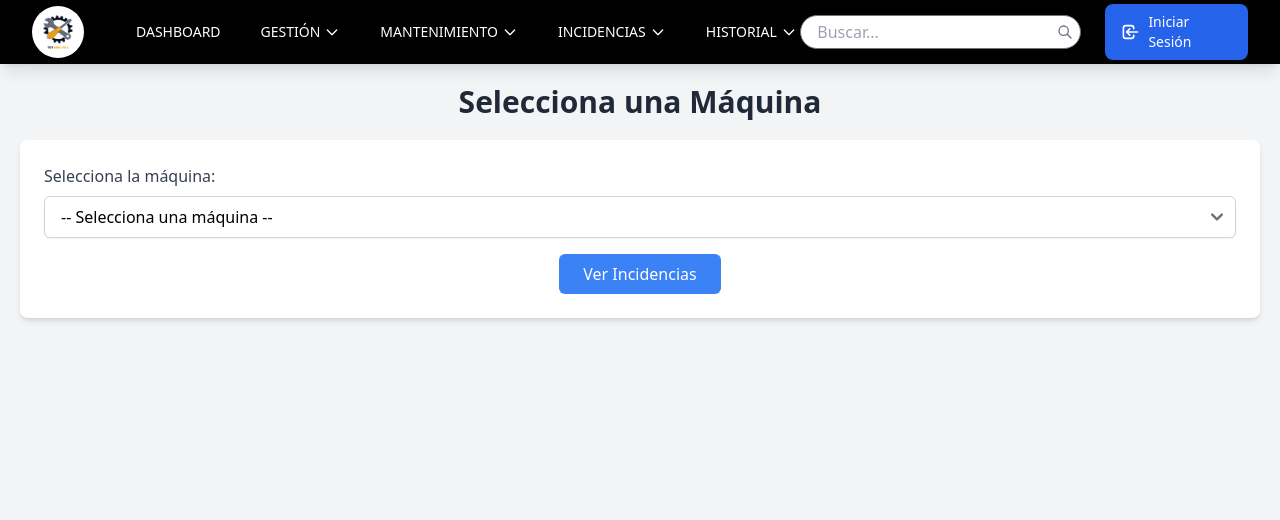
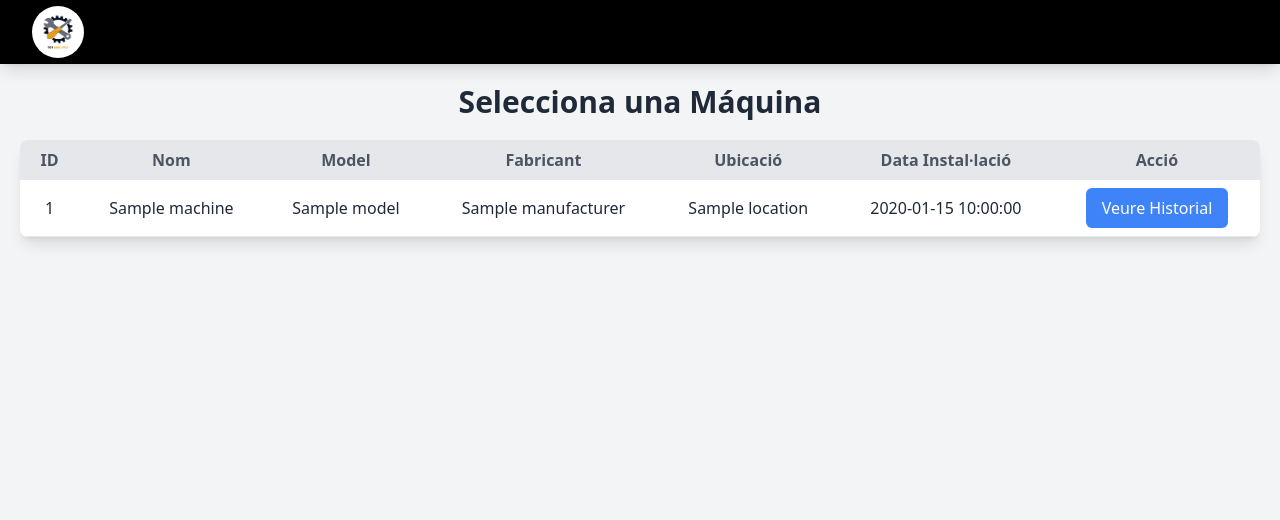
Before and after one commit to amoncabudo/totmaquina, a PHP site: template App/Views/maintenance.php in a window 1280 px wide. Shown: the top 520 px of the page. Run offline with PHP 8.4, Linux system fonts and the light colour scheme; the template is opened without the code that fills it: most values are stand-ins (such as "Sample title", 1, 10 or a date in 2020); some libraries are stand-ins or nearby versions.

Commit message:
pagina mantenimiento conectada a Db controller funcional

```diff
--- a/App/Views/maintenance.php
+++ b/App/Views/maintenance.php
@@ -1,4 +1,3 @@
-<!-- View: machines.php -->
 <!DOCTYPE html>
 <html lang="es">
 <head>
@@ -8,42 +7,83 @@
     <script src="https://cdn.tailwindcss.com"></script>
     <link href="https://unpkg.com/flowbite@1.5.3/dist/flowbite.min.css" rel="stylesheet" />
 </head>
-<?php include __DIR__ . "/layouts/navbar.php"; ?>
 <body class="bg-gray-100">
+    <?php include __DIR__ . "/layouts/navbar.php"; ?>
+
     <div class="container mx-auto p-5">
         <h1 class="text-3xl font-semibold text-center text-gray-800 mb-5">Selecciona una Máquina</h1>
 
-        <!-- Mostrar error si hay -->
-        <?php if (isset($error)): ?>
-            <div class="alert alert-danger mb-4">
-                <div class="bg-red-100 border-l-4 border-red-500 text-red-700 p-4" role="alert">
-                    <p class="font-bold">Error</p>
-                    <p><?php echo $error; ?></p>
-                </div>
+        <!-- Taula de selecció de màquines estilada amb Tailwind -->
+        <?php if (isset($machines) && is_array($machines) && count($machines) > 0): ?>
+            <div class="overflow-x-auto bg-white shadow-lg rounded-lg mb-4">
+                <table class="min-w-full text-center table-auto">
+                    <thead class="bg-gray-200">
+                        <tr>
+                            <th class="px-4 py-2 text-gray-600">ID</th>
+                            <th class="px-4 py-2 text-gray-600">Nom</th>
+                            <th class="px-4 py-2 text-gray-600">Model</th>
+                            <th class="px-4 py-2 text-gray-600">Fabricant</th>
+                            <th class="px-4 py-2 text-gray-600">Ubicació</th>
+                            <th class="px-4 py-2 text-gray-600">Data Instal·lació</th>
+                            <th class="px-4 py-2 text-gray-600">Acció</th>
+                        </tr>
+                    </thead>
+                    <tbody class="text-gray-800">
+                        <?php foreach ($machines as $machine): ?>
+                            <tr class="border-b hover:bg-gray-50 cursor-pointer" onclick="toggleMachineDetails(<?php echo htmlspecialchars(json_encode($machine)); ?>)">
+                                <td class="px-4 py-2"><?php echo htmlspecialchars($machine['id']); ?></td>
+                                <td class="px-4 py-2"><?php echo htmlspecialchars($machine['name']); ?></td>
+                                <td class="px-4 py-2"><?php echo htmlspecialchars($machine['model']); ?></td>
+                                <td class="px-4 py-2"><?php echo htmlspecialchars($machine['manufacturer']); ?></td>
+                                <td class="px-4 py-2"><?php echo htmlspecialchars($machine['location']); ?></td>
+                                <td class="px-4 py-2"><?php echo htmlspecialchars($machine['installation_date']); ?></td>
+                                <td class="px-4 py-2">
+                                    <!-- Botó per veure el historial de la màquina -->
+                                    <form action="history.php" method="GET" class="inline-block">
+                                        <input type="hidden" name="machine_id" value="<?php echo htmlspecialchars($machine['id']); ?>">
+                                        <button type="submit" class="bg-blue-500 text-white px-4 py-2 rounded-md hover:bg-blue-600 focus:outline-none focus:ring-2 focus:ring-blue-500">Veure Historial</button>
+                                    </form>
+                                </td>
+                            </tr>
+                        <?php endforeach; ?>
+                    </tbody>
+                </table>
             </div>
+        <?php else: ?>
+            <p class="text-center text-gray-700">No hi ha màquines disponibles</p>
         <?php endif; ?>
 
-        <!-- Formulario para seleccionar la máquina -->
-        <form method="POST" action="history.php" class="bg-white p-6 rounded-lg shadow-md">
-            <div class="mb-4">
-                <label for="machine_id" class="block text-gray-700 font-medium mb-2">Selecciona la máquina:</label>
-                <select name="machine_id" id="machine_id" class="form-select block w-full px-4 py-2 border border-gray-300 rounded-md shadow-sm focus:outline-none focus:ring-2 focus:ring-blue-500" required>
-                    <option value="">-- Selecciona una máquina --</option>
-                    <?php if (isset($machines) && count($machines) > 0): ?>
-                        <?php foreach ($machines as $machine): ?>
-                            <option value="<?php echo $machine['id']; ?>"><?php echo $machine['name']; ?></option>
-                        <?php endforeach; ?>
-                    <?php else: ?>
-                        <option value="">No hay máquinas disponibles</option>
-                    <?php endif; ?>
-                </select>
-            </div>
+        <!-- Detalls de la màquina seleccionada -->
+        <div id="machine-details" class="bg-white p-6 rounded-lg shadow-md mt-5 hidden">
+            <h2 class="text-xl font-semibold mb-4">Detalls de la màquina seleccionada</h2>
+            <p><strong>ID:</strong> <span id="machine-id"></span></p>
+            <p><strong>Nom:</strong> <span id="machine-name"></span></p>
+            <p><strong>Model:</strong> <span id="machine-model"></span></p>
+            <p><strong>Fabricant:</strong> <span id="machine-manufacturer"></span></p>
+            <p><strong>Ubicació:</strong> <span id="machine-location"></span></p>
+            <p><strong>Data Instal·lació:</strong> <span id="machine-installation-date"></span></p>
+            <p><strong>Coordenades:</strong> <span id="machine-coordinates"></span></p>
+        </div>
+    </div>
 
-            <div class="flex justify-center">
-                <button type="submit" class="btn bg-blue-500 text-white px-6 py-2 rounded-md hover:bg-blue-600 focus:outline-none focus:ring-2 focus:ring-blue-500">Ver Incidencias</button>
-            </div>
-        </form>
-    </div>
+    <script>
+        function toggleMachineDetails(machine) {
+            // Mostrar o amagar la secció de detalls
+            const detailsSection = document.getElementById('machine-details');
+
+            // Omplir els detalls amb la informació de la màquina
+            document.getElementById('machine-id').textContent = machine.id;
+            document.getElementById('machine-name').textContent = machine.name;
+            document.getElementById('machine-model').textContent = machine.model;
+            document.getElementById('machine-manufacturer').textContent = machine.manufacturer;
+            document.getElementById('machine-location').textContent = machine.location;
+            document.getElementById('machine-installation-date').textContent = machine.installation_date;
+            document.getElementById('machine-coordinates').textContent = machine.coordinates;
+
+            // Mostrar la secció de detalls
+            detailsSection.classList.remove('hidden');
+        }
+    </script>
 
     <script src="https://unpkg.com/flowbite@1.5.3/dist/flowbite.min.js"></script>
 </body>
```
Also changed, not shown: App/Controllers/ctrlmachines.php (+6 -22 lines), App/Controllers/maintenance.php (+14 -1 lines), App/Models/Machine.php (+67 -49 lines), App/Models/MachineView.php (added, +34 -0 lines), public/index.php (+6 -1 lines), public/Images/imagen_2024-12-04_165700084.png (added).
